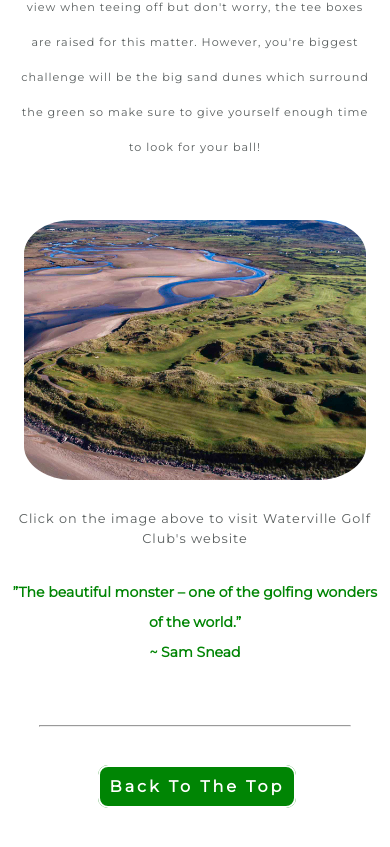
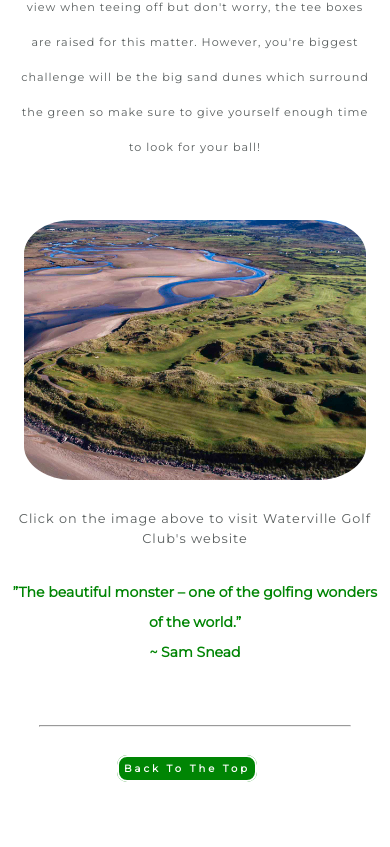
Before and after one commit to AdamPillis/HTML-and-CSS-Milestone-Project, a plain HTML site: page course.html in a window 390 px wide. Shown: the part 3846-4693 px from the top of the page. Drawn offline with Linux system fonts and the light colour scheme.

Commit message:
Align course button for mobile

```diff
--- a/assets/css/style.css
+++ b/assets/css/style.css
@@ -405,6 +405,7 @@ footer {
     height: 100%;
     width: 100%;
     margin-top: 150px;
+    margin-bottom: 30px;
 }
 .course-area {
     height: 750px;
@@ -479,14 +480,16 @@ footer {
 
 #course-button {
     width: 100%;
-    height: 40px;
-    margin: 50px 0;
+    height: 50px;
+    margin-bottom: 70px;
 }
 
-#course-button a {
-    position: relative;
-    left: 45%;
-    padding: 10px;
+#course-button #bottom-button {
+    text-align: center;
+    width: 40%;
+    height: 40px;
+    margin: auto 40%;
+    padding: 5px;
 }
 
 /* Form.html structure */
@@ -805,7 +808,6 @@ label {
         .course-image-container .course-image {
             border-radius: 10%;
             margin: 0px;
-
         }
         .course-quote {
             height: 100%;
@@ -815,8 +817,12 @@ label {
             font-size: 22px;
             padding: 8px;
         }
+        #course-button {
+            width: 100%;
+            height: 100%;
+        }
         #course-button #bottom-button {
-            left: 38%;
+            font-size: 12px;
         }
         .signup-area #form-box {
             left: 30%;
@@ -971,6 +977,16 @@ label {
         .course-quote p {
             font-size: 14px;
         }
+        #course-button {
+            width: 100%;
+            height: 100%;
+        }
+        #course-button #bottom-button {
+            font-size: 10px;
+            position: relative;
+            margin: 0;
+            left: 40%;
+        }
         .footer-icons li {
             margin-right: 70px;
         }
@@ -1017,7 +1033,6 @@ label {
         #nav-area li a {
             font-size: 60%;
             padding-right: 4px;
-
         }
         #menu li {
             padding-bottom: 0;
@@ -1028,13 +1043,11 @@ label {
         }
         #main-image-area {
             height: 300px;
-
         }
         #main-image {
             height: 200px;
             width: 100%;
             margin-bottom: 150px;
-
         }
         #main-image img {
             height: 200px;
@@ -1059,7 +1072,6 @@ label {
             line-height: 25px;
             font-size: 80%;
             margin-left: 20px;
-
         }
         .images-box .aerial-view {
             padding: 0;
@@ -1117,7 +1129,7 @@ label {
             line-height: 30px;
         }
         #course-button #bottom-button {
-            left: 24%;
+            left: 30%;
         }
         }
         .footer-icons li {
```
